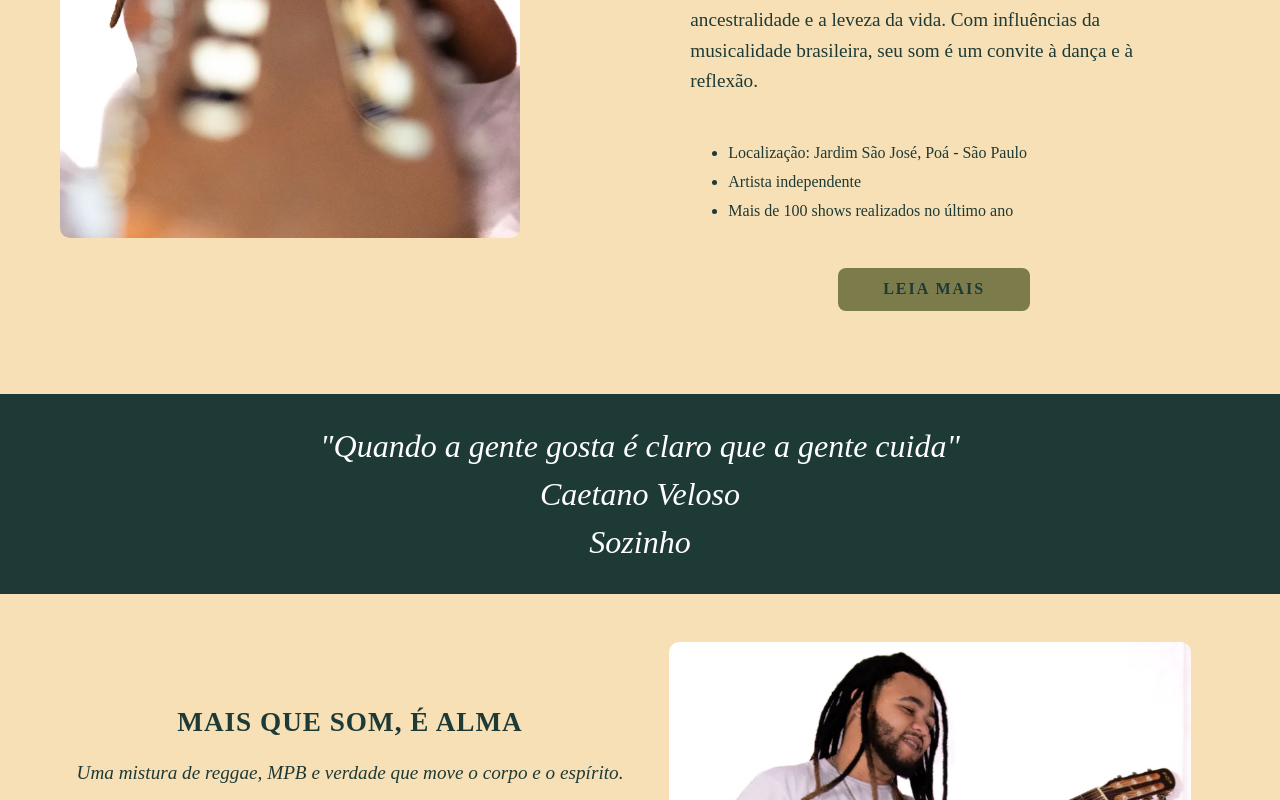
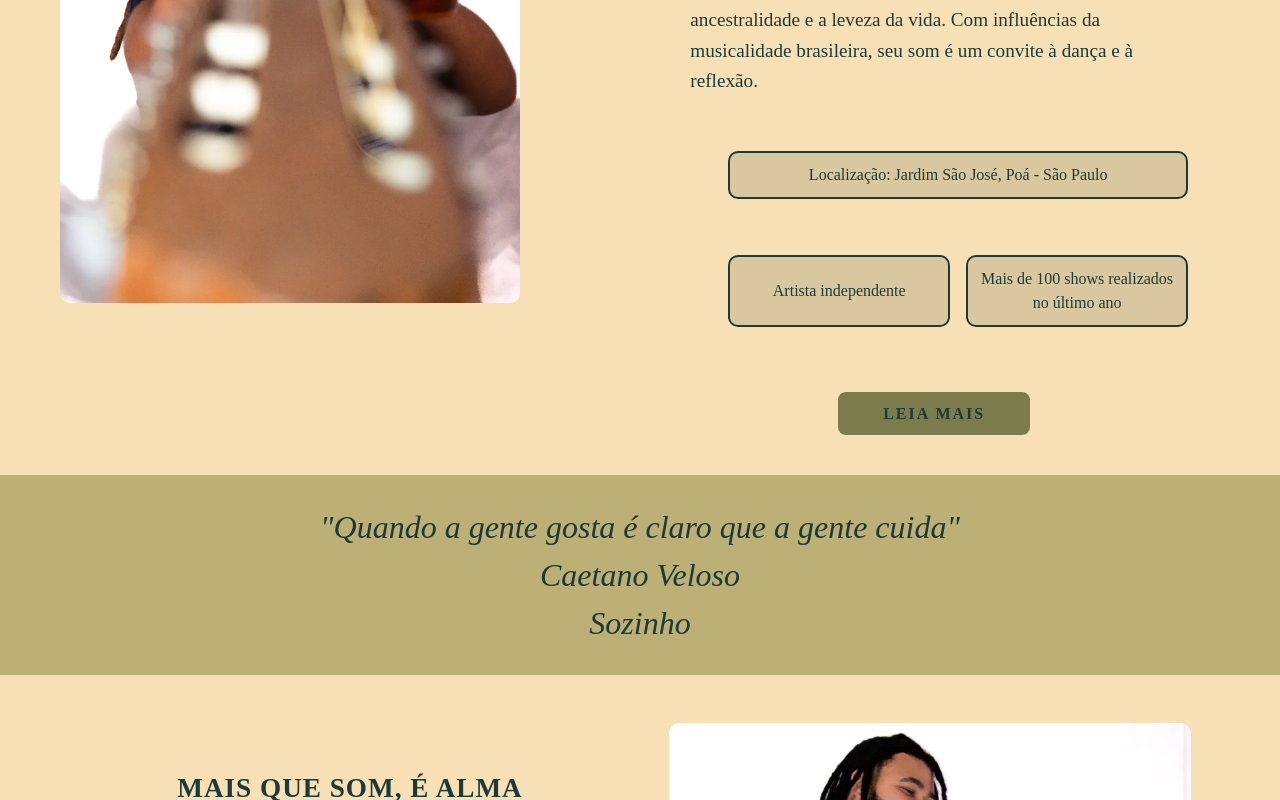
Before and after one commit to LeandroCrixi/LucasBrandao_React_New, a React (Vite) app: page / in a window 1280 px wide. Shown: the part 1460-2260 px from the top of the page. Built offline with nearby package versions, Linux system fonts and the light colour scheme.

Commit message:
extra fixes

```diff
--- a/src/components/Footer/Footer.module.css
+++ b/src/components/Footer/Footer.module.css
@@ -1,7 +1,7 @@
 /* Footer styles */
 .footer {
     background: var(--color-bg-accent);
-    color: var(--color-white);
+    color: var(--color-text-main);
     padding: 2rem 0 1rem 0;
     margin-top: 3rem;
 }
@@ -28,13 +28,11 @@
 .copyright {
     font-size: 0.95rem;
     text-align: left;
-    color: var(--color-white);
 }
 
 .credit {
     display: block;
     font-size: 0.85rem;
-    color: var(--color-white);
     opacity: 0.7;
     margin-top: 0.2rem;
 }
--- a/src/index.css
+++ b/src/index.css
@@ -9,7 +9,7 @@ a {
 }
 
 a:hover {
-  color: var(--color-primary);
+  color: var(--color-link);
 }
 
 h1 {
--- a/src/pages/About/About.module.css
+++ b/src/pages/About/About.module.css
@@ -28,18 +28,17 @@
 }
 
 .aboutSubtitle {
-    font-size: var(--font-size-text);
+    font-size: var(--font-size-h3);
     font-weight: var(--font-weight-extra-bold);
     color: var(--color-text-main);
-    margin-bottom: 1.2rem;
     letter-spacing: 1px;
     text-transform: uppercase;
 }
 
 .aboutText {
     color: var(--color-text-main);
-    font-size: 1rem;
-    margin: 50px auto;
+    font-size: var(--font-size-text);
+    margin: 40px auto;
     line-height: 1.6;
 }
 
@@ -77,7 +76,7 @@
     }
 
     #aboutTitle {
-        padding: 20px;
+        padding: 40px;
         margin-bottom: 40px ;
     }
 
--- a/src/pages/HomePage/HomePage.module.css
+++ b/src/pages/HomePage/HomePage.module.css
@@ -141,16 +141,31 @@
 }
 
 .sobreList {
+    display: grid;
+    grid-template-columns: 1fr 1fr;
+    grid-template-rows: auto auto;
+    gap: 1rem;
     color: var(--color-text-main);
     font-size: 1rem;
     margin-bottom: 2.2rem;
     padding-left: 3em;
-    padding-top: 20px;
+    padding-top: 10px;
 }
 
 .sobreList li {
     margin-bottom: 0.3em;
-    list-style: disc;
+    list-style: none;
+    border: 2px solid var(--color-text-main);
+    background-color: var(--color-bg-card);
+    border-radius: 10px;
+    padding: 10px;
+    margin: 20px 0px;
+    text-align: center;
+    align-content: center;
+}
+
+.sobreList li:first-child{
+    grid-column: 1/3;
 }
 
 .sobreBtn {
@@ -188,7 +203,7 @@
     }
 
     #sobreTitle {
-        padding: 20px;
+        padding: 40px;
     }
 }
 
@@ -209,12 +224,11 @@
 }
 
 .maisQueSomTitle {
-    font-size: 1.7rem;
+    font-size: var(--font-size-h3);
     font-weight: var(--font-weight-bold);
     color: var(--color-text-main);
     letter-spacing: 1px;
     margin-bottom: 1rem;
-    margin-top: 2rem;
     font-family: var(--font-body);
 }
 
--- a/src/styles/components/components.module.css
+++ b/src/styles/components/components.module.css
@@ -34,8 +34,8 @@
 .pageBreak {
   height: 200px;
   width: 100%;
-  background: var(--color-text-main);
-  color: white;
+  background: var(--color-border);
+  color: var(--color-text-main);
   font-size: var(--font-size-pageBreak);
   text-align: center;
   align-content: center;
--- a/src/styles/utils/typography.css
+++ b/src/styles/utils/typography.css
@@ -8,6 +8,7 @@
     --body-font: 'Source Sans 3', sans-serif;
     --font-size-h1: 6rem;
     --font-size-h2: 4rem;
+    --font-size-h3: 1.7rem;
     --font-size-text: 1.2rem;
     --font-size-pageBreak: 2rem;
     --font-size-base: 1em;
```
